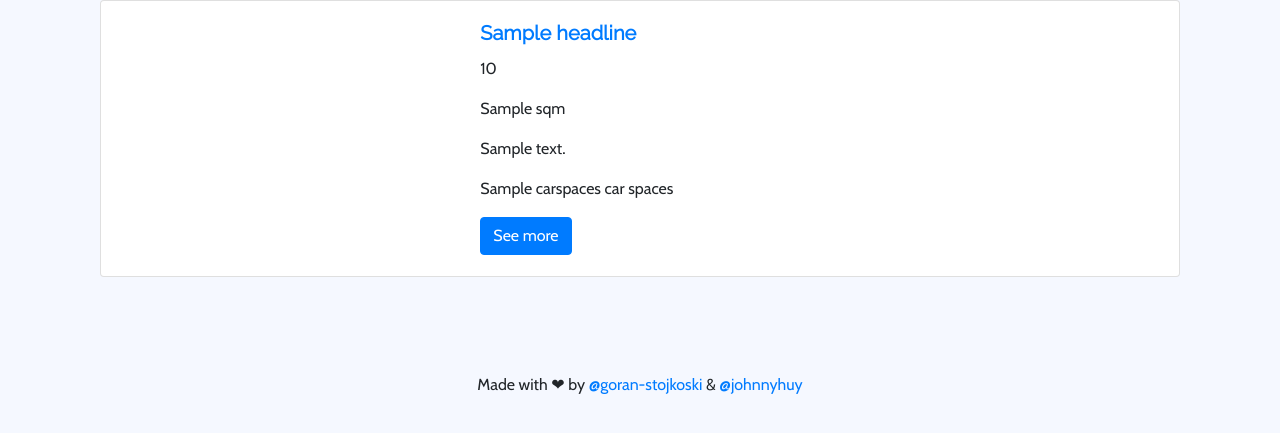
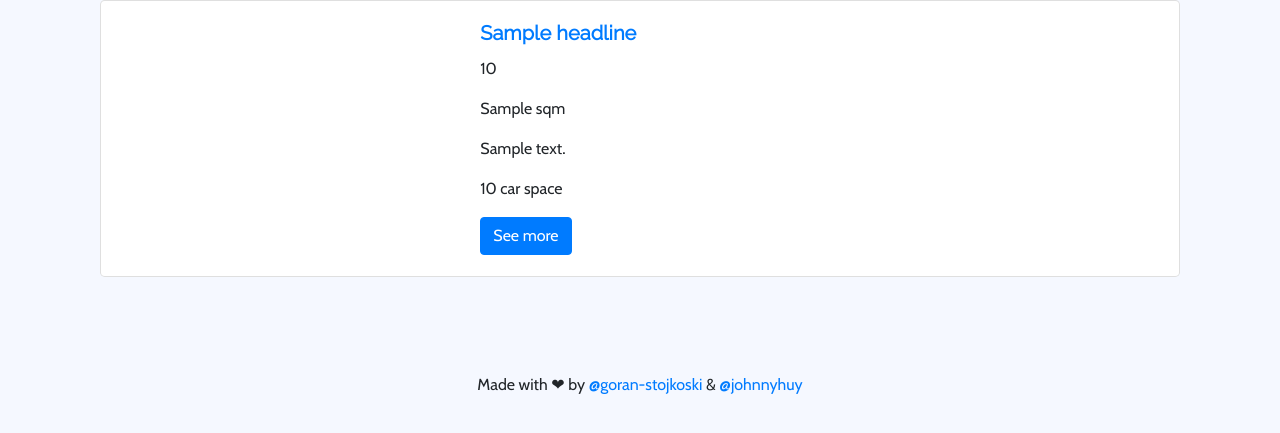
Before and after one commit to johnnyhuy/cloud-computing-assignment-two, a FastAPI app: template app/templates/listings.html in a window 1280 px wide. Shown: the part 90-523 px from the top of the page. Run offline with FastAPI, Linux system fonts and the light colour scheme; the template is opened without the code that fills it: most values are stand-ins (such as "Sample title", 1, 10 or a date in 2020); parts of the project's set-up code (start-up, migrations or seed data) failed here and were passed over; some libraries are stand-ins or nearby versions.

Commit message:
Cleaned up column layout

```diff
--- a/app/templates/listings.html
+++ b/app/templates/listings.html
@@ -6,7 +6,7 @@
                 {% set listing = result.get('listing') %}
                 {% set propertyDetails = listing.get('propertyDetails') %}
                 {% set priceDetails = listing.get('priceDetails') %}
-                <div class="card mb-5">
+                <div class="card mb-5 overflow-hidden rounded-lg">
                     <div class="row no-gutters">
                         <div class="col-md-4 overflow-hidden">
                             <div style="background: url('{{ listing['media'][0]['url'] }}'); height: 275px; background-position: center; background-size: cover;"></div>
@@ -22,22 +22,22 @@
                                 {% endif %}
                                 <p class="card-text">{{ propertyDetails['displayableAddress'] }}</p>
                                 <div class="row no-gutters">
-                                    {% if (propertyDetails.get('bedrooms') and propertyDetails.get('bathrooms')) %}
-                                        <div class="col-6">
-                                            <p class="mb-3">{{ '%d' % propertyDetails['bedrooms'] }} bedrooms</p>
+                                    {% if (propertyDetails.get('bedrooms')) %}
+                                        <div class="col-sm">
+                                            <p class="mb-3">{{ '%d' % propertyDetails['bedrooms'] }} bedroom{% if (propertyDetails['bedrooms'] > 1) %}s{% endif %}</p>
                                         </div>
-                                        <div class="col-6">
-                                            <p class="mb-3">{{ '%d' % propertyDetails['bathrooms'] }} bathrooms</p>
+                                    {% endif %}
+                                    {% if (propertyDetails.get('bathrooms')) %}
+                                        <div class="col-sm">
+                                            <p class="mb-3">{{ '%d' % propertyDetails['bathrooms'] }} bathroom{% if (propertyDetails['bathrooms'] > 1) %}s{% endif %}</p>
                                         </div>
-                                    {% elif (propertyDetails.get('bedrooms')) %}
-                                        <p class="mb-3">{{ '%d' % propertyDetails['bedrooms'] }} bedrooms</p>
-                                    {% elif (propertyDetails.get('bathrooms')) %}
-                                        <p class="mb-3">{{ '%d' % propertyDetails['bathrooms'] }} bathrooms</p>
+                                    {% endif %}
+                                    {% if (propertyDetails.get('carspaces')) %}
+                                        <div class="col-sm">
+                                            <p class="mb-3">{{ '%d' % propertyDetails['carspaces'] }} car space{% if (propertyDetails['carspaces'] > 1) %}s{% endif %}</p>
+                                        </div>
                                     {% endif %}
                                 </div>
-                                {% if (propertyDetails.get('carspaces')) %}
-                                    <p class="card-text">{{ propertyDetails['carspaces'] }} car spaces</p>
-                                {% endif %}
                                 <a class="btn btn-primary" href="{{ url_for('listing', property_id = listing['id']) }}">See more</a>
                             </div>
                         </div>
```
